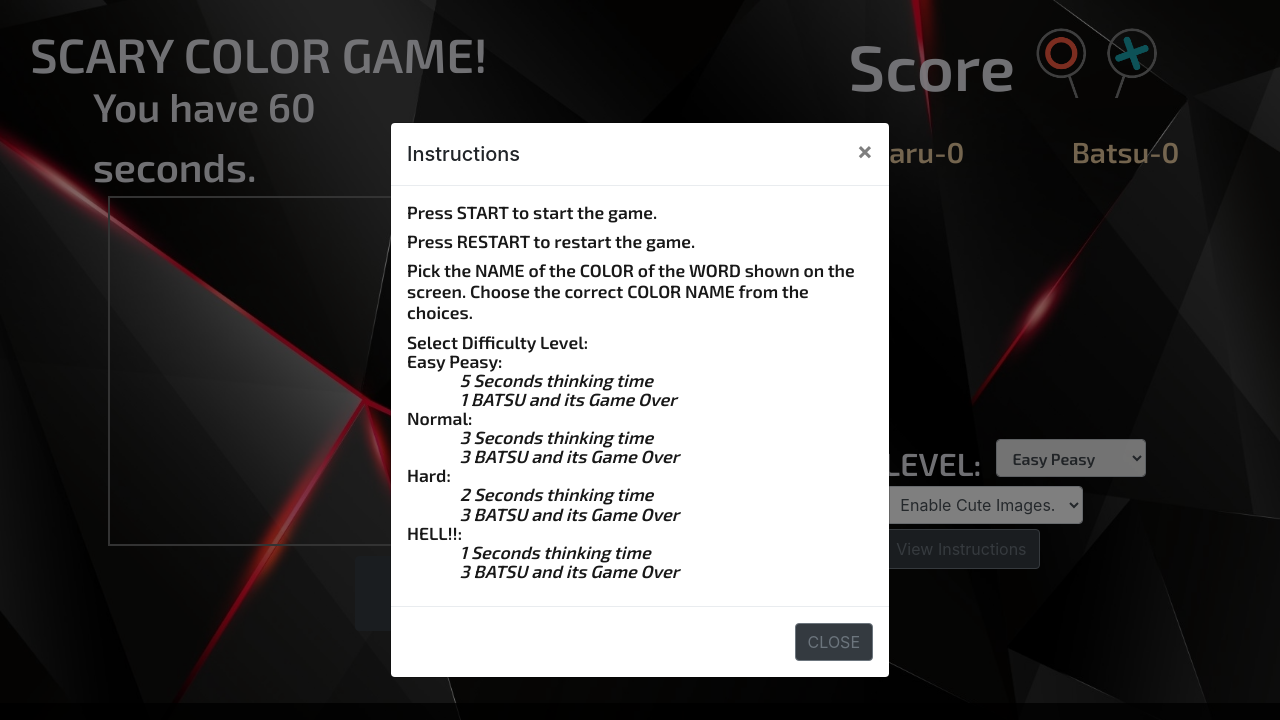
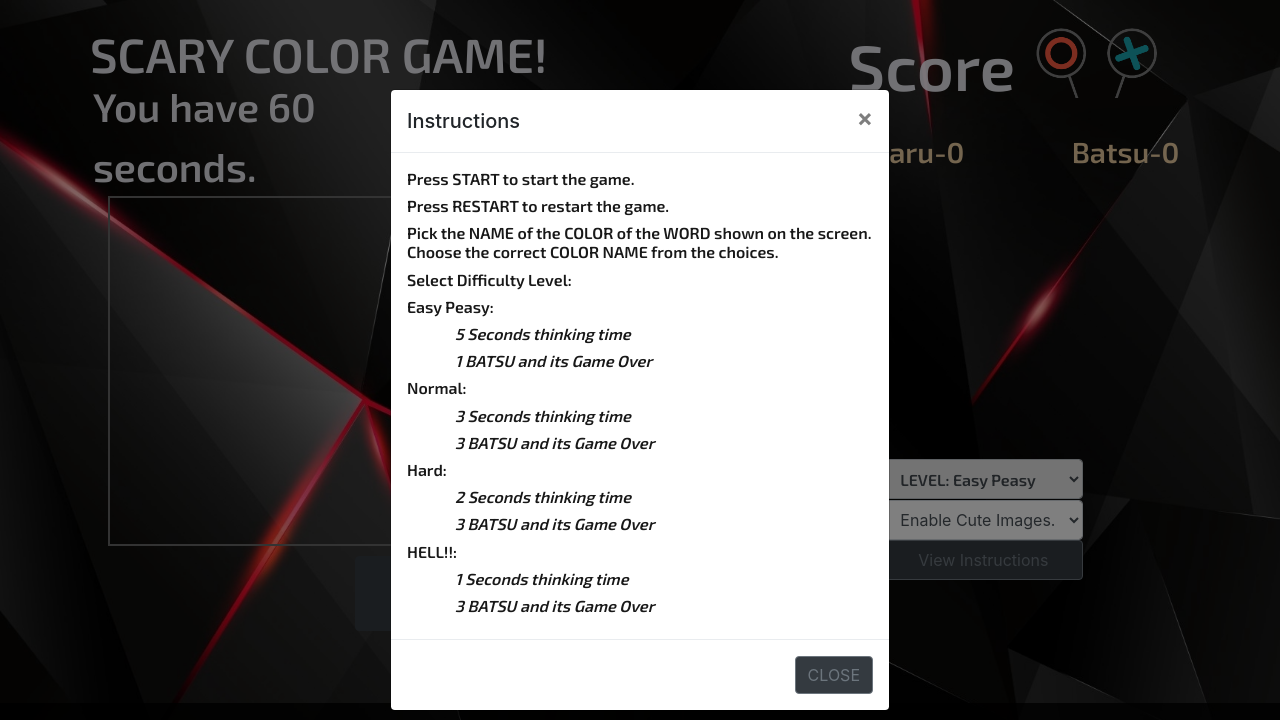
Before and after one commit to CastilloJuliusDave/ScaryColorGame, a plain HTML site: page index.html in a window 1280 px wide. Both pictures are taken after a click on the button "View Instructions". Shown: the top 720 px of the page. Drawn offline with nearby package versions, Linux system fonts and the light colour scheme.

Commit message:
update hight and options.

```diff
--- a/index.html
+++ b/index.html
@@ -21,12 +21,12 @@
 
 
 <section id="game">
-	<div class="container-fluid">
+	<div class="container-fluid h-100">
 		<br/>
 		<div class="row">
 			<div class="col-lg-12 mt-4" style="display: inline-flex;">
 				<div class="col-lg-8 col-md-8">
-          <p id="gameTittle" style="margin-top: -30px;">SCARY COLOR GAME!</p>
+          <p id="gameTittle" style="margin-top: -30px; margin-left: 60px;">SCARY COLOR GAME!</p>
 
 					<div class="row mx-5">
 						<div class="col-lg-6 col-md-6 col-sm-12" style="width: 100%;">
@@ -86,22 +86,21 @@
             <!-- Button trigger modal -->
             <form id="levelChoices">
               <div class="form-group" style="display: flex;">
-                <label id="difficulty" for="sel1">LEVEL: &nbsp;</label>
-                <select class="form-control levelFont" id="difficultyLevel" style="width: 150px">
-                  <option class="levelFont" value="0" selected>Easy Peasy</option>
-                  <option class="levelFont" value="1">Normal</option>
-                    <option class="levelFont" value="2">HARD!</option>
-                  <option class="levelFont" value="3">HELL MODE!!</option>
+                <select class="form-control levelFont" id="difficultyLevel" style="margin-top: 20px; width: 200px; height: 40px;">
+                  <option class="levelFont" value="0" selected>LEVEL: Easy Peasy</option>
+                  <option class="levelFont" value="1">LEVEL: Normal</option>
+                    <option class="levelFont" value="2">LEVEL: HARD!</option>
+                  <option class="levelFont" value="3">LEVEL: HELL MODE!!</option>
                 </select>
               </div>
           </form>
           <div class="w-100"></div>
-            <select class="form-control" id="cuteImages" style="margin-top:-25px; width: 200px">
+            <select class="form-control" id="cuteImages" style="margin-top: -15px; width: 200px; height: 40px;">
                 <option value="0" selected>Enable Cute Images.</option>
                 <option value="1">Disable Cute Images.</option>
             </select>
             <div class="w-100"></div>
-            <button type="button" class="btn btn-dark btn-outline-secondary" data-toggle="modal" data-target="#exampleModalCenter" style="margin-top:5px; height: 40px;">View Instructions</button>
+            <button type="button" class="btn btn-dark btn-outline-secondary" data-toggle="modal" data-target="#exampleModalCenter" style=" height: 40px; width: 200px;">View Instructions</button>
 
           </div>
 				</div>
@@ -121,23 +120,23 @@
           <span aria-hidden="true">&times;</span>
         </button>
       </div>
-      <div class="modal-body">
-        <h6 class="instructionsList">Press START to start the game.</h6>
-        <h6 class="instructionsList">Press RESTART to restart the game.</h6>
-        <h6 class="instructionsList">Pick the NAME of the COLOR of the WORD shown on the screen. Choose the correct COLOR NAME from the choices.</h6>
-        <h6 class="instructionsList">Select Difficulty Level:</h6>
-        <h6 class="instructionsList1">Easy Peasy:</h6>
-        <h6 class="instructionsList1"><em>&emsp;&emsp;&emsp;5 Seconds thinking time</em></h6>
-        <h6 class="instructionsList1"><em>&emsp;&emsp;&emsp;1 BATSU and its Game Over</em></h6>
-        <h6 class="instructionsList1">Normal:</h6>
-        <h6 class="instructionsList1"><em>&emsp;&emsp;&emsp;3 Seconds thinking time</em></h6>
-        <h6 class="instructionsList1"><em>&emsp;&emsp;&emsp;3 BATSU and its Game Over</em></h6>
-        <h6 class="instructionsList1">Hard:</h6>
-        <h6 class="instructionsList1"><em>&emsp;&emsp;&emsp;2 Seconds thinking time</em></h6>
-        <h6 class="instructionsList1"><em>&emsp;&emsp;&emsp;3 BATSU and its Game Over</em></h6>
-        <h6 class="instructionsList1">HELL!!:</h6>
-        <h6 class="instructionsList1"><em>&emsp;&emsp;&emsp;1 Seconds thinking time</em></h6>
-        <h6 class="instructionsList1"><em>&emsp;&emsp;&emsp;3 BATSU and its Game Over</em></h6>
+      <div class="modal-body instructionsList">
+        <h6>Press START to start the game.</h6>
+        <h6>Press RESTART to restart the game.</h6>
+        <h6>Pick the NAME of the COLOR of the WORD shown on the screen. Choose the correct COLOR NAME from the choices.</h6>
+        <h6>Select Difficulty Level:</h6>
+        <h6>Easy Peasy:</h6>
+        <h6><em>&emsp;&emsp;&emsp;5 Seconds thinking time</em></h6>
+        <h6><em>&emsp;&emsp;&emsp;1 BATSU and its Game Over</em></h6>
+        <h6>Normal:</h6>
+        <h6><em>&emsp;&emsp;&emsp;3 Seconds thinking time</em></h6>
+        <h6><em>&emsp;&emsp;&emsp;3 BATSU and its Game Over</em></h6>
+        <h6>Hard:</h6>
+        <h6><em>&emsp;&emsp;&emsp;2 Seconds thinking time</em></h6>
+        <h6><em>&emsp;&emsp;&emsp;3 BATSU and its Game Over</em></h6>
+        <h6>HELL!!:</h6>
+        <h6><em>&emsp;&emsp;&emsp;1 Seconds thinking time</em></h6>
+        <h6><em>&emsp;&emsp;&emsp;3 BATSU and its Game Over</em></h6>
       </div>
       <div class="modal-footer">
         <button type="button" class="btn btn-dark btn-outline-secondary" data-dismiss="modal">CLOSE</button>
```
